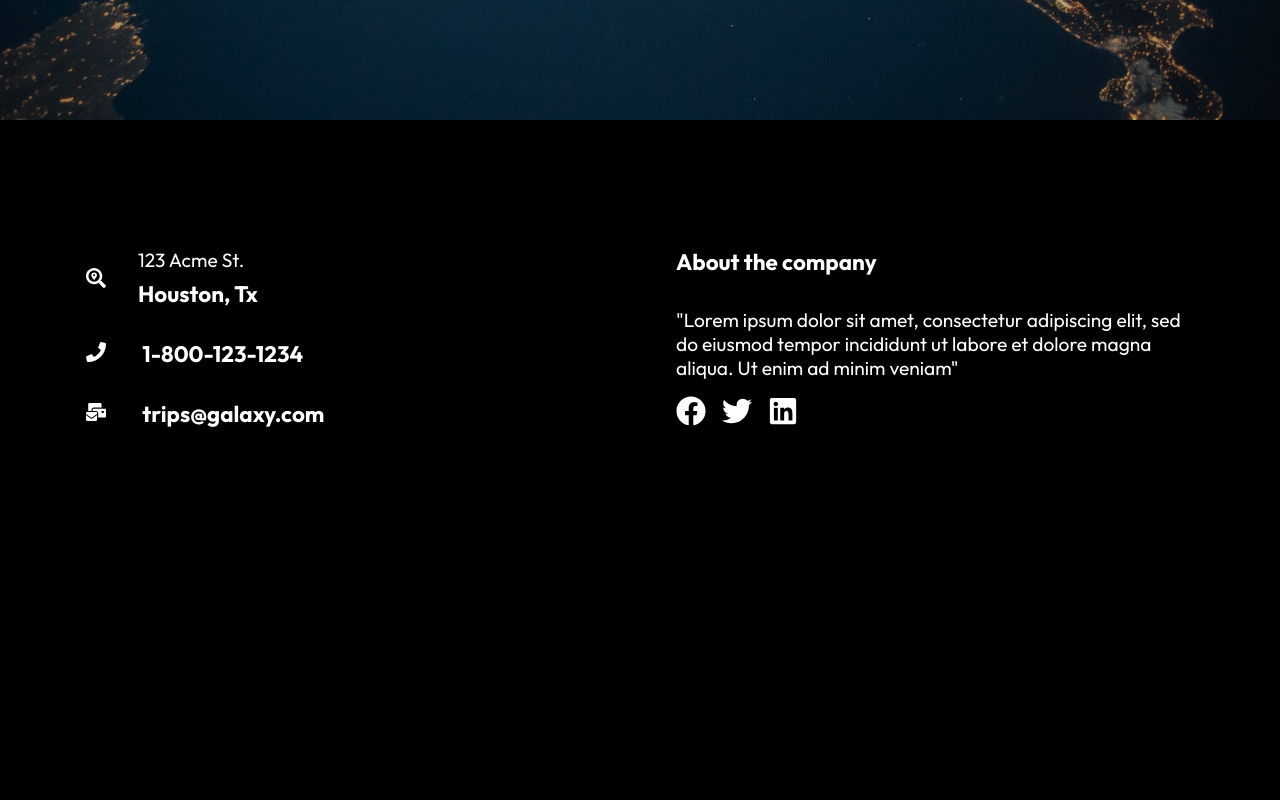
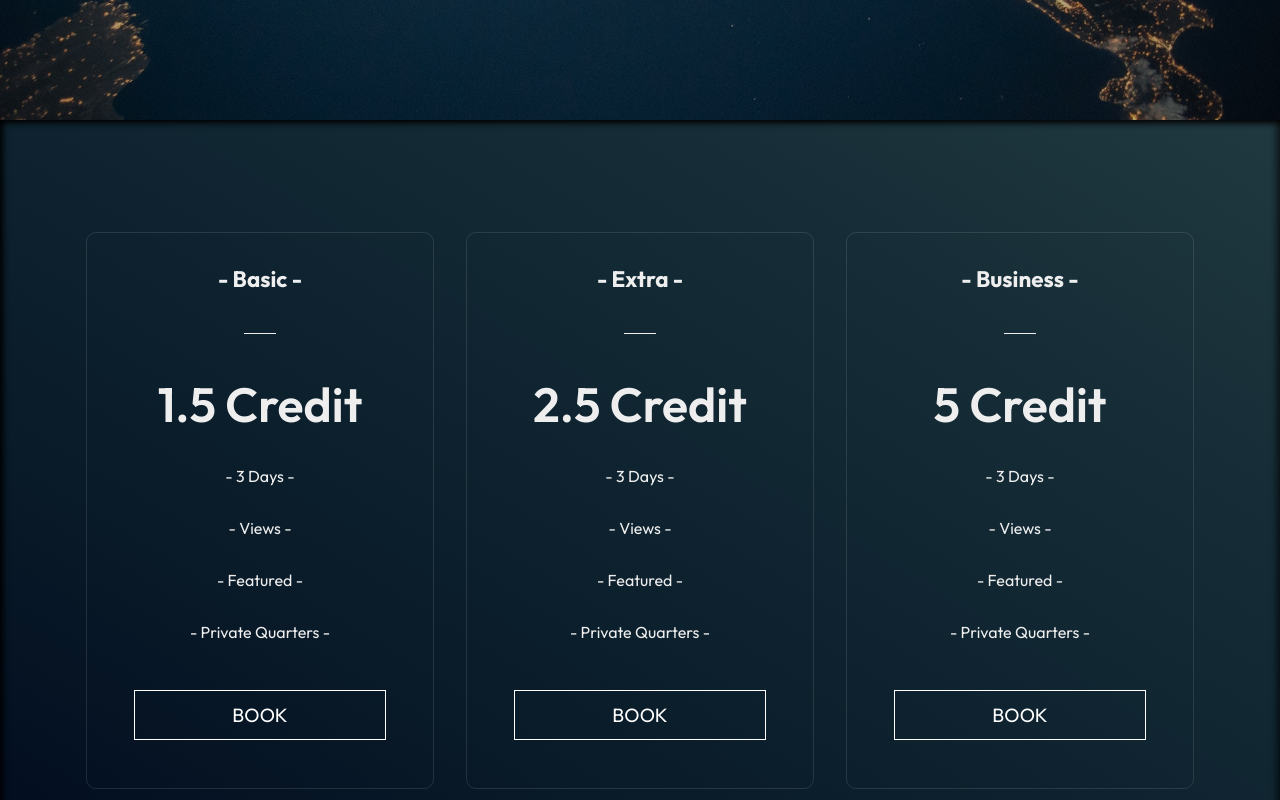
Before and after one commit to RDGray/react-router-landing-page, a React (Create React App) app: page /pricing in a window 1280 px wide. Shown: the part 280-1080 px from the top of the page. Before the commit the page ends 836 px from the top, so only its background shows below. Built offline with nearby package versions, Linux system fonts and the light colour scheme.

Commit message:
Pricing Cards

```diff
--- a/src/components/Pricing.js
+++ b/src/components/Pricing.js
@@ -9,7 +9,7 @@ const Pricing = () => {
         <div className="card">
           <h3>- Basic -</h3>
           <span className="bar"></span>
-          <p className="currency"></p>
+          <p className="currency">1.5 Credit</p>
           <p>- 3 Days -</p>
           <p>- Views -</p>
           <p>- Featured -</p>
@@ -21,7 +21,7 @@ const Pricing = () => {
         <div className="card">
           <h3>- Extra -</h3>
           <span className="bar"></span>
-          <p className="currency"></p>
+          <p className="currency">2.5 Credit</p>
           <p>- 3 Days -</p>
           <p>- Views -</p>
           <p>- Featured -</p>
@@ -33,7 +33,7 @@ const Pricing = () => {
         <div className="card">
           <h3>- Business -</h3>
           <span className="bar"></span>
-          <p className="currency"></p>
+          <p className="currency">5 Credit</p>
           <p>- 3 Days -</p>
           <p>- Views -</p>
           <p>- Featured -</p>
--- a/src/components/PricingStyles.css
+++ b/src/components/PricingStyles.css
@@ -0,0 +1,83 @@
+.pricing {
+  width: 100%;
+
+  padding: 6rem 1rem;
+  background-image: linear-gradient(
+    to right top,
+    #010b1e,
+    #081827,
+    #0e232f,
+    #162d37,
+    #20383f
+  );
+
+  box-shadow: rgb(0, 0, 0) 3px 3px 6px 0px inset,
+    rgba(0, 0, 0, 0.5) -3px -3px 6px 1px inset;
+}
+
+.card-container {
+  display: grid;
+  grid-gap: 40;
+  grid-template-columns: repeat(3, 1fr);
+
+  max-width: 1140px;
+  margin: auto;
+}
+
+.card-container .card {
+  border: 1px solid rgba(231, 231, 231, 0.123);
+  border-radius: 10px;
+  color: #eee;
+  transition: all 0.2s ease-in-out;
+}
+
+.card {
+  text-align: center;
+  padding: 1rem;
+  margin: 1rem;
+  min-width: 300px;
+}
+.card:hover {
+  scale: 1.05;
+  background-image: linear-gradient(
+    to right top,
+    #001b1f,
+    #0e333a,
+    #1f4d57,
+    #316976,
+    #448697
+  );
+  box-shadow: rgba(0, 0, 0, 0.35) 0px 5px 15px;
+  border: 1px solid rgb(231, 231, 231);
+}
+
+.card h3 {
+  font-size: 1.4rem;
+  padding: 1rem;
+}
+
+.card .bar {
+  display: block;
+
+  border-bottom: 1px solid #eee;
+  width: 10%;
+  margin: 1.5rem auto;
+}
+
+.card .currency {
+  font-size: 3rem;
+  font-weight: 600;
+  padding: 1rem;
+}
+
+.pricing p {
+  color: #eee;
+  padding: 1rem;
+  font-size: 1 2rem;
+}
+
+.card .btn {
+  display: block;
+  width: 80%;
+  margin: 2rem auto;
+}
--- a/src/index.css
+++ b/src/index.css
@@ -19,6 +19,7 @@ code {
   margin: 0;
   padding: 0;
   scroll-behavior: smooth;
+  transition: all 0.2s ease-in-out !important;
 }
 
 h1,
--- a/src/routes/Pricing.js
+++ b/src/routes/Pricing.js
@@ -1,6 +1,7 @@
 import React from "react";
 import Navbar from "../components/Navbar";
 import Footer from "../components/Footer";
+import PricingCards from "../components/Pricing";
 import HeroImage from "../components/HeroImage";
 
 const Pricing = () => {
@@ -8,6 +9,7 @@ const Pricing = () => {
     <div>
       <Navbar />
       <HeroImage heading="PRICING." text="Choose your trip." />
+      <PricingCards />
       <Footer />
     </div>
   );
```
